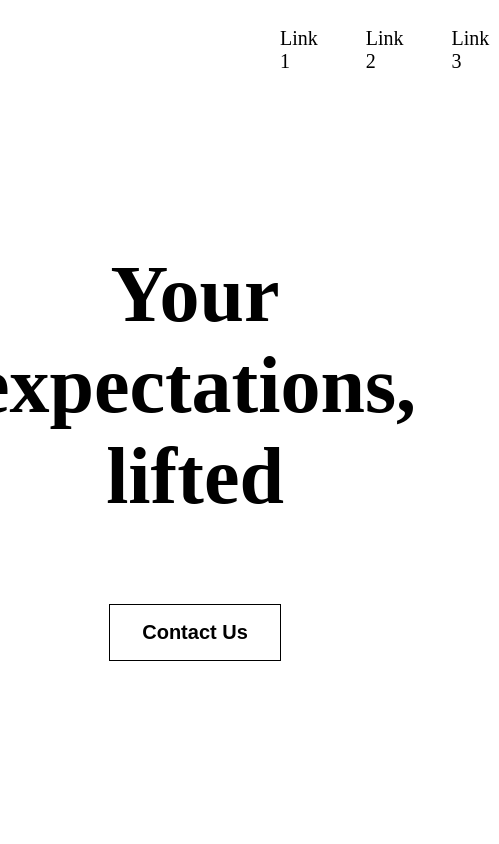
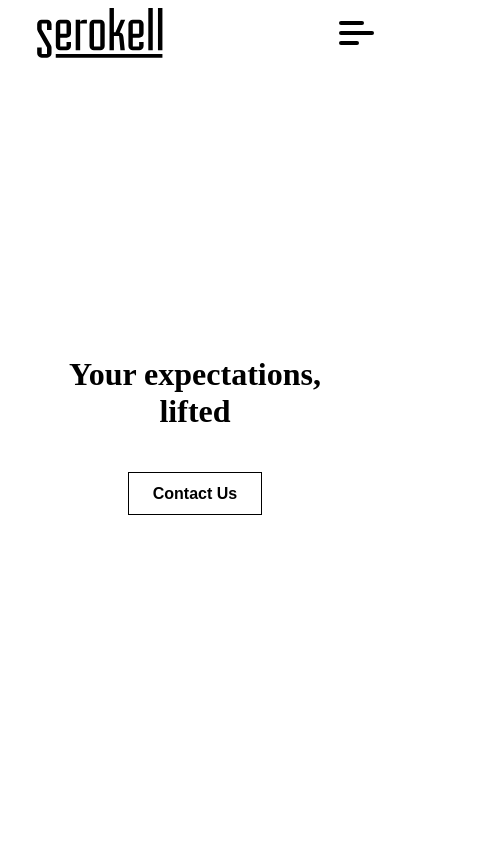
Before and after one commit to consoledot/Serokell-frontend-assessment, a website: page index.html in a window 390 px wide. Shown: the top 844 px of the page, 499 px wide, since content can reach past the window. Drawn offline with Linux system fonts and the light colour scheme.

Commit message:
added menu, dropdowns and some changes

```diff
--- a/index.html
+++ b/index.html
@@ -13,7 +13,8 @@
   </head>
   <body>
     <header>
-      <nav id="navigation">
+      <nav id="navigation" class="">
+        <div class="navigation__logo_menu--container">
           <svg
             class="logo"
             xmlns="http://www.w3.org/2000/svg"
@@ -26,7 +27,14 @@
               d="M22.54 112.46c5.6 0 9.94-4.48 9.94-9.94V89.86s.14-3.08-1.82-6.44L10.22 48.14V35.06h12.04v14.42h10.22V36.46c0-5.46-4.34-9.94-9.94-9.94H9.94C4.48 26.52 0 31 0 36.46v10.7s0 3.36 1.96 6.58l20.3 35.28v14.9H10.22V89.5H0v13.02c0 5.46 4.48 9.94 9.94 9.94h12.6zM66.5 95.62H52.08c-5.46 0-9.94-4.48-9.94-9.94V36.4c0-5.46 4.48-9.94 9.94-9.94H66.5c5.46 0 9.94 4.48 9.94 9.94v20.72c0 5.6-4.48 10.08-9.94 10.08H52.08v19.74h14.28V76.86h10.08v8.82c0 5.46-4.48 9.94-9.94 9.94zm-.14-37.24v-23.1H52.08v23.1h14.28zm30.8 37.24V35.28h15.26v-8.82h-6.16c-5.18 0-7.84 2.66-9.1 5.32v-5.32H87.08v69.16h10.08zm45.5 0h-14.28c-5.6 0-10.08-4.48-10.08-9.94V36.54c0-5.6 4.48-10.08 10.08-10.08h14.28c5.6 0 9.94 4.48 9.94 10.08v49.14c0 5.46-4.34 9.94-9.94 9.94zm0-8.68V35.28h-14.28v51.66h14.28zm55.44 8.68l-3.08-29.96c-.7-6.58-3.5-9.94-8.4-10.5l12.32-28.7H189l-12.04 28.56h-3.5V0h-9.94v95.62h9.94v-32.2h11.62l3.08 32.2h9.94zm32.48 0h-14.42c-5.46 0-9.94-4.48-9.94-9.94V36.4c0-5.46 4.48-9.94 9.94-9.94h14.42c5.46 0 9.94 4.48 9.94 9.94v20.72c0 5.6-4.48 10.08-9.94 10.08h-14.42v19.74h14.28V76.86h10.08v8.82c0 5.46-4.48 9.94-9.94 9.94zm-.14-37.24v-23.1h-14.28v23.1h14.28zm30.8 37.24V0h-10.08v95.62h10.08zm21.84 0H273V0h10.08v95.62zM42 112.54V104h241.08v8.54H42z"
             ></path>
           </svg>
-        <ul>
+          <div class="navigation--menu" id="menu">
+            <div></div>
+            <div></div>
+            <div></div>
+          </div>
+        </div>
+
+        <ul class="" id="dropdown-list">
           <li><a href="#">Link 1</a></li>
           <li><a href="#">Link 2</a></li>
           <li><a href="#">Link 3</a></li>
@@ -52,7 +60,7 @@
           tenetur quas!
         </p>
       </div>
-      <div>
+      <div class="main__content--second">
         <p>
           Lorem ipsum dolor sit amet consectetur adipisicing elit. Eius
           architecto minima doloremque rem harum, magnam atque et ex accusamus
--- a/public/js/app.js
+++ b/public/js/app.js
@@ -2,6 +2,8 @@
 // Declare varibales
 var navigation = document.getElementById("navigation");
 var contactButton = document.getElementById("contact-button");
+var menu = document.getElementById("menu");
+var dropdownList = document.getElementById("dropdown-list");
 var fixedBackground = "navigation__fixed-background";
 // Function to add background color to navigation
 window.addEventListener("scroll", function () {
@@ -17,3 +19,10 @@ var scrollToView = function (ref) {
 contactButton.addEventListener("click", function () {
     scrollToView("section-contact");
 });
+// Function to show dropdown
+var ToggleShow = function () {
+    navigation.classList.toggle("show");
+    menu.classList.toggle("show");
+    dropdownList.classList.toggle("show");
+};
+menu.addEventListener("click", ToggleShow);
--- /dev/null
+++ b/scss/_config.scss
@@ -0,0 +1,38 @@
+body {
+  padding: 0;
+  margin: 0;
+  width: 100%;
+}
+
+button {
+  border: 1px solid black;
+  padding: 1rem 2rem;
+  background-color: white;
+  font-weight: bold;
+  cursor: pointer;
+  font-size: large;
+}
+a {
+  text-decoration: none;
+  color: black;
+  &:hover {
+    text-decoration: underline;
+  }
+}
+section,
+main {
+  padding: 5rem 0;
+}
+.section-title {
+  font-size: 3rem;
+  text-align: center;
+}
+@mixin easeOut {
+  transition: all 0.5s ease-out;
+}
+
+@mixin MediaMd {
+  @media screen and (max-width: 769px) {
+    @content;
+  }
+}
--- /dev/null
+++ b/scss/_mobile.scss
@@ -0,0 +1,107 @@
+@include MediaMd {
+  .section-title {
+    font-size: 1.5rem;
+  }
+  button {
+    padding: 0.7rem 1.5rem;
+    font-size: medium;
+  }
+
+  nav {
+    flex-direction: column;
+    &.show {
+      background-color: #cccccc;
+    }
+    ul {
+      display: none;
+      width: 100%;
+      flex-direction: column;
+      background-color: #cccccc;
+      padding: 1rem;
+      &.show {
+        display: flex;
+        @include easeOut;
+      }
+      li {
+        padding: 0 1rem;
+      }
+    }
+    .navigation__logo_menu--container {
+      width: 100%;
+      padding: 0.5rem;
+      .navigation--menu {
+        display: block;
+        padding-right: 1rem;
+        &.show {
+          div {
+            &:nth-child(1) {
+              transform: translate(10px) rotate(45deg);
+            }
+
+            &:nth-child(2) {
+              transform: translateY(5px) translateX(5px);
+            }
+
+            &:nth-child(3) {
+              transform: translateY(-20px) translateX(10px) rotate(-45deg);
+              width: 25px;
+            }
+          }
+        }
+      }
+    }
+    .logo {
+      padding-left: 0rem;
+    }
+  }
+
+  .header-section {
+    padding: 0 1rem;
+    div {
+      padding: 0 1rem;
+      h1 {
+        font-size: 2rem;
+      }
+    }
+  }
+  main {
+    margin: 0 auto;
+    display: flex;
+    flex-direction: column;
+    align-items: center;
+    div {
+      flex-direction: column;
+      padding: 1rem 0;
+      gap: 0.5rem;
+      align-items: center;
+
+      & > * {
+        width: 100%;
+      }
+      p {
+        padding: 1rem;
+        font-size: 1rem;
+        line-height: 1.5rem;
+      }
+      &.main__content--second {
+        flex-direction: column-reverse;
+      }
+    }
+  }
+  .section-contact {
+    form {
+      max-width: 80%;
+    }
+  }
+  footer {
+    .footer__container--list {
+      padding-right: 2rem;
+      flex-direction: column;
+      ul {
+        li {
+          font-size: 14px;
+        }
+      }
+    }
+  }
+}
--- a/scss/style.scss
+++ b/scss/style.scss
@@ -1,30 +1,5 @@
-body {
-  padding: 0;
-  margin: 0;
-  width: 100%;
-}
+@import "config";
 
-// Constants
-button {
-  border: 1px solid black;
-  padding: 1rem 2rem;
-  background-color: white;
-  font-weight: bold;
-  cursor: pointer;
-  font-size: large;
-}
-a {
-  font-size: 20px;
-  text-decoration: none;
-  color: black;
-  &:hover {
-    text-decoration: underline;
-  }
-}
-.section-title {
-  font-size: 3rem;
-  text-align: center;
-}
 header {
   margin: 0;
   height: 100vh;
@@ -39,6 +14,35 @@ nav {
   position: fixed;
   z-index: 30;
   width: 100%;
+  .navigation__logo_menu--container {
+    display: flex;
+    justify-content: space-between;
+    align-items: center;
+    .navigation--menu {
+      display: none;
+      cursor: pointer;
+      div {
+        @include easeOut;
+        height: 4px;
+        background-color: black;
+        margin: 6px 0;
+        border-radius: 5px;
+
+        &:nth-child(1) {
+          width: 25px;
+        }
+
+        &:nth-child(2) {
+          width: 35px;
+        }
+
+        &:nth-child(3) {
+          width: 20px;
+        }
+      }
+    }
+  }
+  @include easeOut;
   &.navigation__fixed-background {
     background-color: #cccccc;
   }
@@ -50,8 +54,6 @@ nav {
     list-style: none;
     gap: 3rem;
     padding-right: 15rem;
-    li {
-    }
   }
 }
 
@@ -97,7 +99,7 @@ main {
 }
 
 .section-contact {
-  width: 100%;
+  // width: 100%;
   margin: 2rem 0;
   form {
     display: flex;
@@ -131,9 +133,9 @@ footer {
   }
   .footer__container--list {
     display: flex;
-    width: 100%;
     justify-content: space-between;
     border-bottom: 1px solid white;
+    padding-right: 7rem;
     ul {
       list-style: none;
       li {
@@ -165,3 +167,5 @@ footer {
     color: white;
   }
 }
+
+@import "mobile";
--- a/src/app.ts
+++ b/src/app.ts
@@ -2,6 +2,9 @@
 const navigation: HTMLElement | any = document.getElementById("navigation");
 const contactButton: HTMLElement | any =
   document.getElementById("contact-button");
+const menu: HTMLElement | any = document.getElementById("menu");
+const dropdownList: HTMLElement | any =
+  document.getElementById("dropdown-list");
 const fixedBackground: string = "navigation__fixed-background";
 
 // Function to add background color to navigation
@@ -20,3 +23,12 @@ const scrollToView = (ref: string): void => {
 contactButton.addEventListener("click", (): void => {
   scrollToView("section-contact");
 });
+
+// Function to show dropdown
+const ToggleShow = (): void => {
+  navigation.classList.toggle("show");
+  menu.classList.toggle("show");
+  dropdownList.classList.toggle("show");
+};
+
+menu.addEventListener("click", ToggleShow);
```
Also changed, not shown: public/css/style.css. Lines whose indentation alone changed are shown as unchanged.
